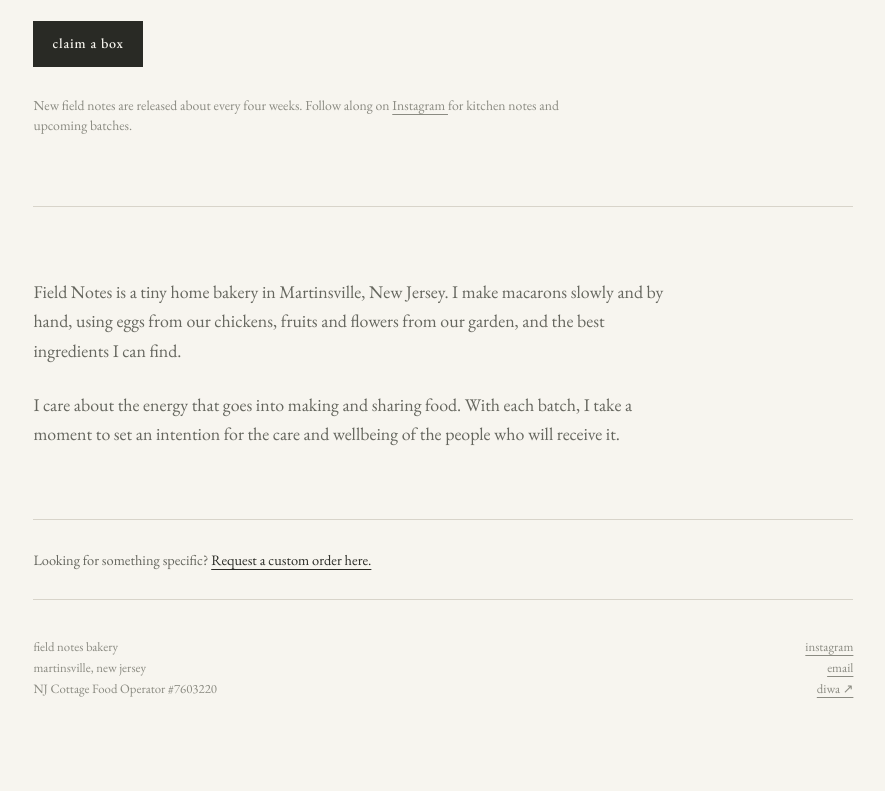
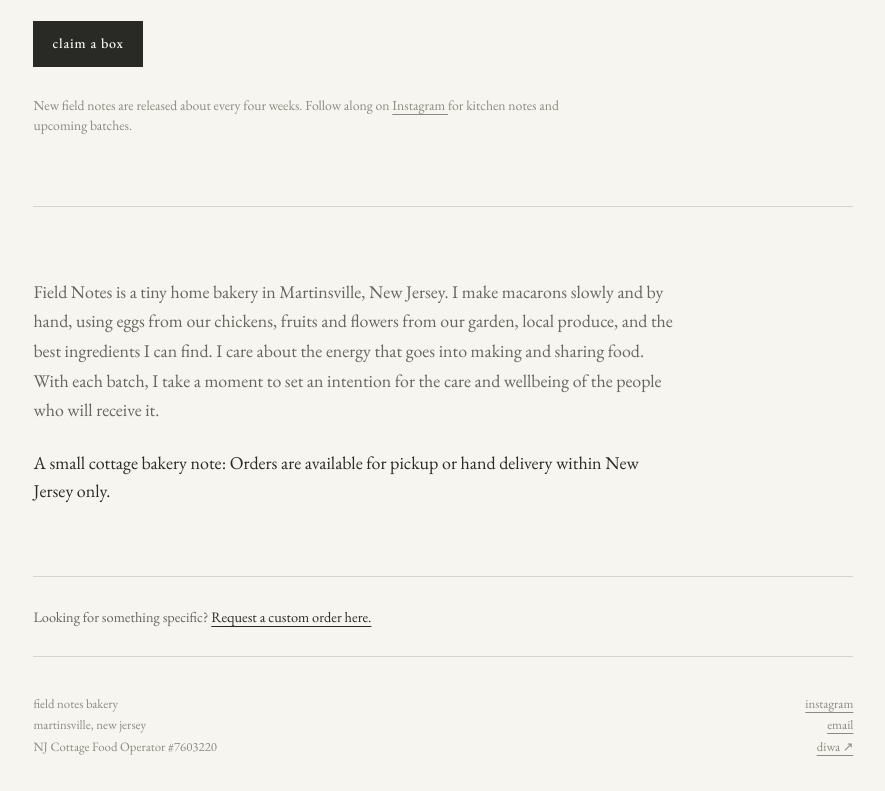
Before and after one commit to ckred/field-notes-bakery, a plain HTML site: page index.html in a window 1280 px wide. Shown: the part 1273-2064 px from the top of the page, without its empty margins (363-1248 px from the left). Before the commit the page ends 2040 px from the top, so only its background shows below. Drawn offline with nearby package versions, Linux system fonts and the light colour scheme.

Commit message:
Revise bakery description for improved readability
Updated text to enhance clarity and removed redundancy.

```diff
--- a/index.html
+++ b/index.html
@@ -626,7 +626,7 @@
         </h1>
 
         <p class="intro">
-          macarons created with care by Caryl Yuhas in small batches,
+          macarons created with care in small batches,
           with natural, home-grown and locally sourced ingredients.
         </p>
 
@@ -751,13 +751,15 @@
             Field Notes is a tiny home bakery in Martinsville,
             New Jersey. I make macarons slowly and by hand,
             using eggs from our chickens, fruits and flowers
-            from our garden, and the best ingredients I can find.
-          </p>
-
-          <p>
-            I care about the energy that goes into making and sharing
+            from our garden, local produce, and the best ingredients
+            I can find. I care about the energy that goes into making and sharing
             food. With each batch, I take a moment to set an intention
             for the care and wellbeing of the people who will receive it.
+          </p>
+            A small cottage bakery note: Orders are available for pickup or hand
+            delivery within New Jersey only.
+          <p>
+
           </p>
 
         </div>
```
